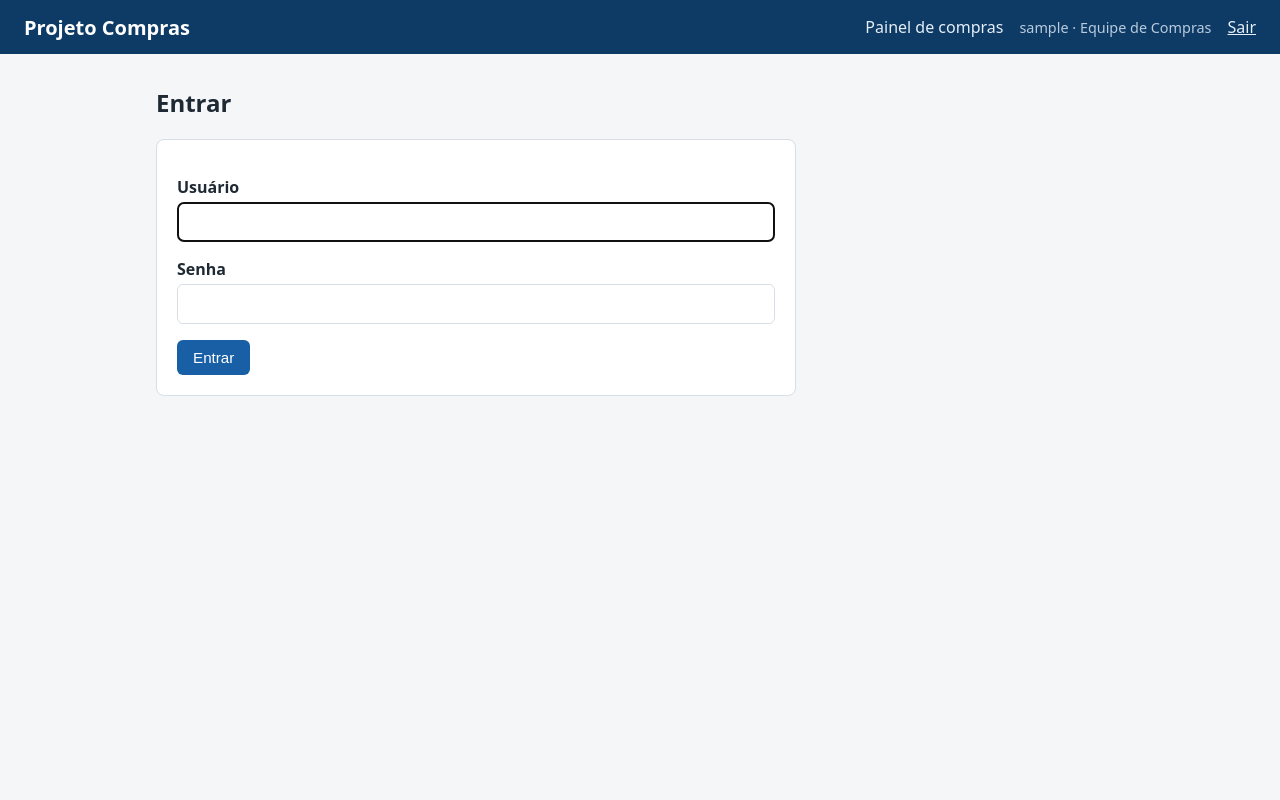
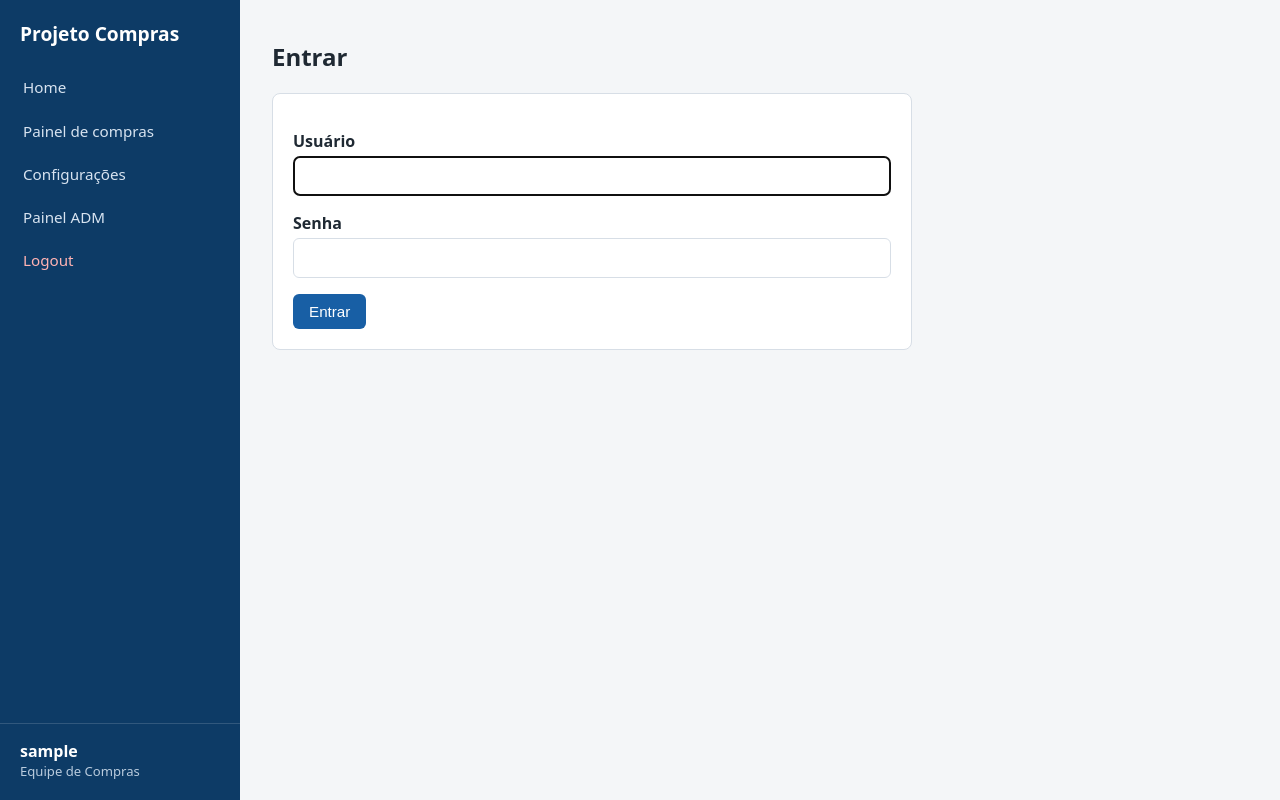
Before and after one commit to Inovacao-SENAIMS/Projeto-Compras, a Django app: page /entrar/?next=/configuracoes/ in a window 1280 px wide. Run offline with Django 5.2, Linux system fonts and the light colour scheme; the visitor is signed in with stand-in values (Sample User, id 1).

Commit message:
feat(ui): sidebar por perfil e pagina de configuracoes

```diff
--- /dev/null
+++ b/accounts/urls.py
@@ -0,0 +1,9 @@
+from django.urls import path
+
+from . import views
+
+app_name = "accounts"
+
+urlpatterns = [
+    path("configuracoes/", views.configuracoes, name="configuracoes"),
+]
--- a/compras/urls.py
+++ b/compras/urls.py
@@ -18,5 +18,6 @@ urlpatterns = [
     ),
     path("sair/", auth_views.LogoutView.as_view(), name="logout"),
     path("", include("pedidos.urls")),
+    path("", include("accounts.urls")),
     path("", include("core.urls")),
 ]
--- a/static/css/style.css
+++ b/static/css/style.css
@@ -20,48 +20,161 @@ body {
     background-color: var(--cor-fundo);
 }
 
-.topo {
+/* Layout com sidebar */
+.layout {
     display: flex;
-    align-items: center;
-    justify-content: space-between;
-    gap: 1rem;
-    background-color: var(--cor-primaria);
-    padding: 0.85rem 1.5rem;
-    flex-wrap: wrap;
+    min-height: 100vh;
+    align-items: stretch;
 }
 
-.marca {
+.sidebar {
+    width: 240px;
+    flex-shrink: 0;
+    background-color: var(--cor-primaria);
+    display: flex;
+    flex-direction: column;
+    padding: 1.25rem 0;
+    position: sticky;
+    top: 0;
+    height: 100vh;
+}
+
+.sidebar-marca {
+    display: block;
     color: #fff;
-    font-size: 1.25rem;
+    font-size: 1.2rem;
     font-weight: 700;
     text-decoration: none;
+    padding: 0 1.25rem 1.25rem;
 }
 
-.menu {
+.sidebar-nav {
     display: flex;
-    align-items: center;
-    gap: 1rem;
-    flex-wrap: wrap;
+    flex-direction: column;
+    gap: 0.15rem;
 }
 
-.menu a {
-    color: #e6eef7;
+.nav-item {
+    display: block;
+    width: 100%;
+    text-align: left;
+    color: #d7e3f0;
     text-decoration: none;
+    padding: 0.65rem 1.25rem;
+    background: none;
+    border: none;
+    border-left: 3px solid transparent;
+    font: inherit;
+    font-size: 0.95rem;
+    cursor: pointer;
 }
 
-.menu a:hover {
-    text-decoration: underline;
+.nav-item:hover {
+    background-color: rgba(255, 255, 255, 0.08);
+    color: #fff;
 }
 
-.menu .usuario {
-    color: #b9cbdd;
-    font-size: 0.9rem;
+.nav-item.ativo {
+    background-color: rgba(255, 255, 255, 0.15);
+    border-left-color: #7fb2e6;
+    color: #fff;
+    font-weight: 600;
 }
 
-main {
-    max-width: 1000px;
-    margin: 2rem auto;
-    padding: 0 1rem 3rem;
+.nav-logout {
+    margin: 0;
+}
+
+.nav-sair {
+    color: #ffb3b3;
+}
+
+.nav-sair:hover {
+    background-color: rgba(255, 120, 120, 0.15);
+    color: #ffd6d6;
+}
+
+.sidebar-rodape {
+    margin-top: auto;
+    padding: 1rem 1.25rem 0;
+    border-top: 1px solid rgba(255, 255, 255, 0.15);
+    display: flex;
+    flex-direction: column;
+}
+
+.sidebar-rodape .usuario {
+    color: #fff;
+    font-weight: 600;
+}
+
+.sidebar-rodape .perfil {
+    color: #b9cbdd;
+    font-size: 0.82rem;
+}
+
+.conteudo {
+    flex: 1;
+    min-width: 0;
+    width: 100%;
+    max-width: 1080px;
+    margin: 0 auto;
+    padding: 2rem 2rem 3rem;
+}
+
+.aviso-box {
+    background: #fff;
+    border: 1px dashed var(--cor-borda);
+    border-radius: 8px;
+    padding: 1rem 1.25rem;
+    color: #64748b;
+    max-width: 640px;
+    margin-top: 1rem;
+}
+
+/* Responsivo: sidebar vira barra superior em telas estreitas */
+@media (max-width: 720px) {
+    .layout {
+        flex-direction: column;
+    }
+
+    .sidebar {
+        width: 100%;
+        height: auto;
+        position: static;
+        padding: 1rem 0 0;
+    }
+
+    .sidebar-marca {
+        padding-bottom: 0.75rem;
+    }
+
+    .sidebar-nav {
+        flex-direction: row;
+        flex-wrap: wrap;
+    }
+
+    .nav-item {
+        width: auto;
+        border-left: none;
+        border-bottom: 3px solid transparent;
+        padding: 0.5rem 0.85rem;
+    }
+
+    .nav-item.ativo {
+        border-left: none;
+        border-bottom-color: #7fb2e6;
+    }
+
+    .sidebar-rodape {
+        flex-direction: row;
+        align-items: baseline;
+        gap: 0.5rem;
+        padding: 0.75rem 1.25rem 1rem;
+    }
+
+    .conteudo {
+        padding: 1.25rem;
+    }
 }
 
 h2 {
--- a/templates/base.html
+++ b/templates/base.html
@@ -8,28 +8,52 @@
     <link rel="stylesheet" href="{% static 'css/style.css' %}">
 </head>
 <body>
-    <header class="topo">
-        <a class="marca" href="{% url 'core:home' %}">Projeto Compras</a>
-        <nav class="menu">
+<div class="layout">
+    <aside class="sidebar">
+        <a class="sidebar-marca" href="{% url 'core:home' %}">Projeto Compras</a>
+
+        <nav class="sidebar-nav">
             {% if user.is_authenticated %}
+                <a class="nav-item {% if request.resolver_match.view_name == 'core:home' %}ativo{% endif %}"
+                   href="{% url 'core:home' %}">Home</a>
+
                 {% if is_equipe %}
-                    <a href="{% url 'pedidos:equipe_lista' %}">Painel de compras</a>
+                    <a class="nav-item {% if request.resolver_match.url_name == 'equipe_lista' %}ativo{% endif %}"
+                       href="{% url 'pedidos:equipe_lista' %}">Painel de compras</a>
                 {% else %}
-                    <a href="{% url 'pedidos:meus_pedidos' %}">Meus pedidos</a>
-                    <a href="{% url 'pedidos:pedido_criar' %}">Novo pedido</a>
+                    <a class="nav-item {% if request.resolver_match.url_name == 'pedido_criar' %}ativo{% endif %}"
+                       href="{% url 'pedidos:pedido_criar' %}">Nova Requisição</a>
+                    <a class="nav-item {% if request.resolver_match.url_name == 'meus_pedidos' %}ativo{% endif %}"
+                       href="{% url 'pedidos:meus_pedidos' %}">Minhas Requisições</a>
                 {% endif %}
-                <span class="usuario">{{ user.get_username }} · {{ perfil_nome }}</span>
-                <form method="post" action="{% url 'logout' %}" class="inline">
+
+                <a class="nav-item {% if request.resolver_match.url_name == 'configuracoes' %}ativo{% endif %}"
+                   href="{% url 'accounts:configuracoes' %}">Configurações</a>
+
+                {% if user.is_staff %}
+                    <a class="nav-item {% if '/admin/' in request.path %}ativo{% endif %}"
+                       href="/admin/">Painel ADM</a>
+                {% endif %}
+
+                <form method="post" action="{% url 'logout' %}" class="nav-logout">
                     {% csrf_token %}
-                    <button type="submit" class="link">Sair</button>
+                    <button type="submit" class="nav-item nav-sair">Logout</button>
                 </form>
             {% else %}
-                <a href="{% url 'login' %}">Entrar</a>
+                <a class="nav-item {% if request.resolver_match.url_name == 'login' %}ativo{% endif %}"
+                   href="{% url 'login' %}">Entrar</a>
             {% endif %}
         </nav>
-    </header>
 
-    <main>
+        {% if user.is_authenticated %}
+        <div class="sidebar-rodape">
+            <span class="usuario">{{ user.get_username }}</span>
+            <span class="perfil">{{ perfil_nome }}</span>
+        </div>
+        {% endif %}
+    </aside>
+
+    <main class="conteudo">
         {% if messages %}
             <ul class="mensagens">
                 {% for m in messages %}<li class="msg msg-{{ m.tags }}">{{ m }}</li>{% endfor %}
@@ -38,5 +62,6 @@
 
         {% block content %}{% endblock %}
     </main>
+</div>
 </body>
 </html>
```
Also changed, not shown: accounts/views.py (+6 -1 lines), templates/accounts/configuracoes.html (added, +18 -0 lines), README.md.
